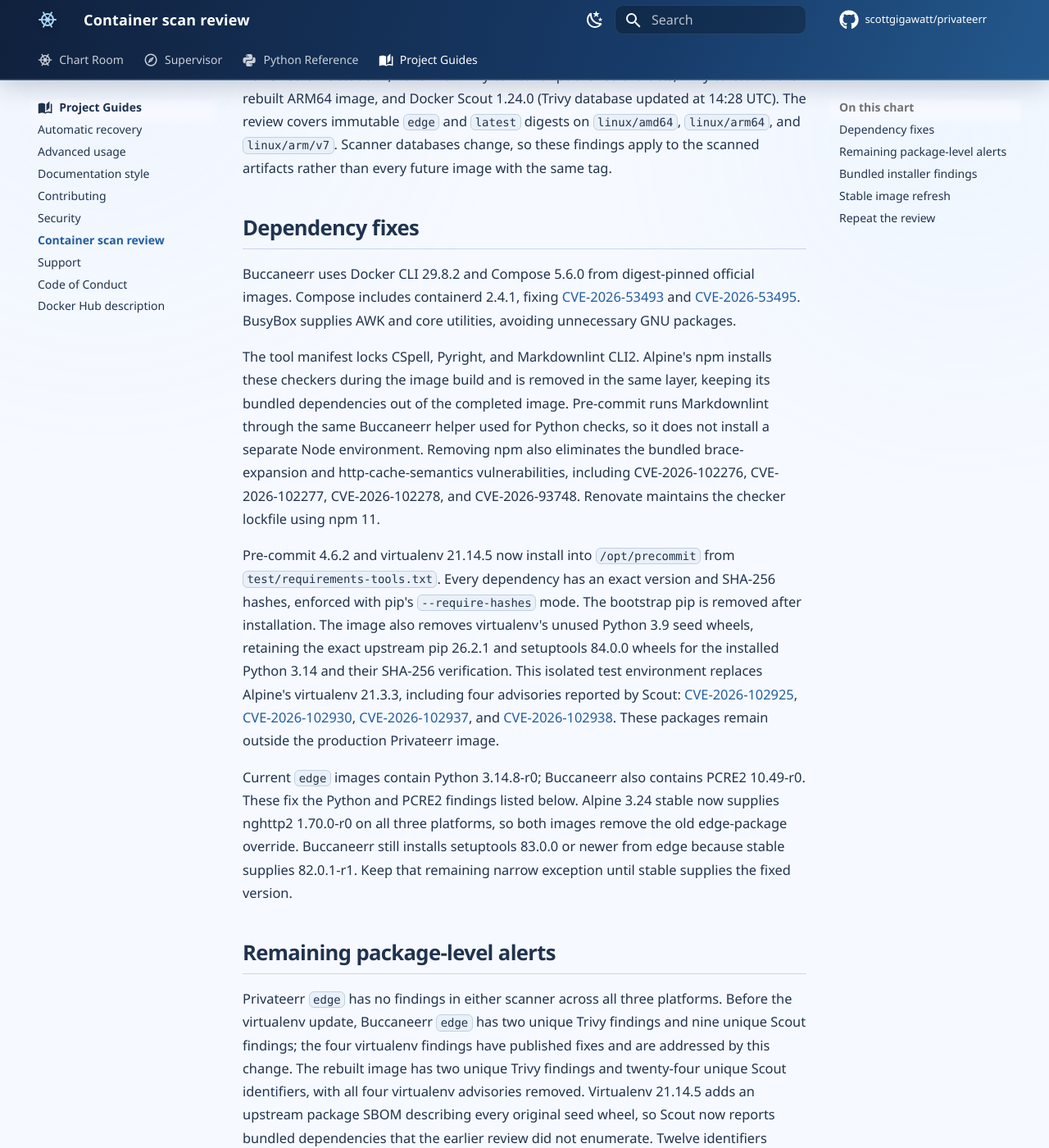
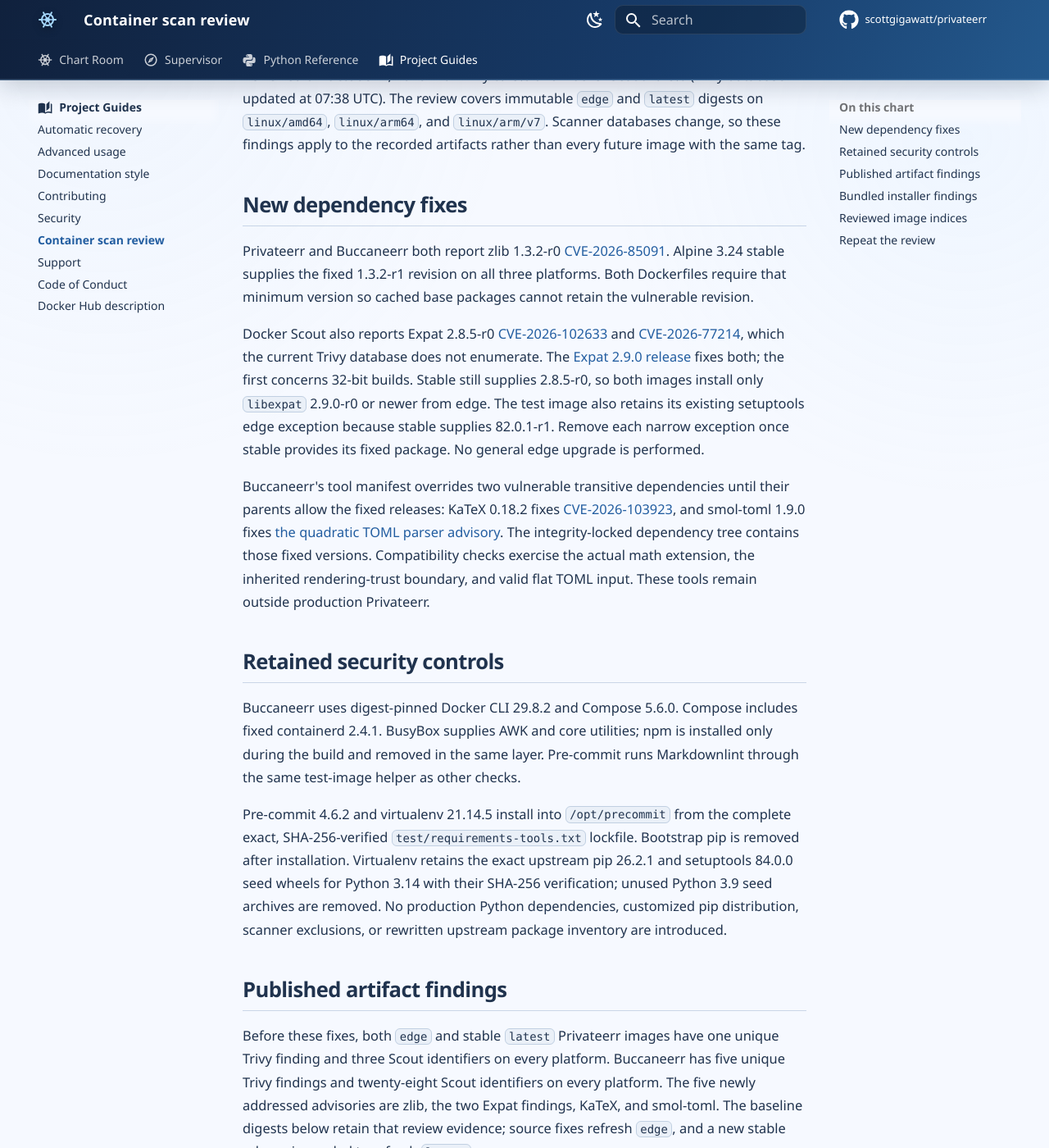
Before and after one commit to scottgigawatt/privateerr, an MkDocs documentation site: the page built from docs/container-scan-review.md, in a window 1280 px wide and 1400 px high, scrolled down 281 px. Shown: the whole window at 82% size. Built offline with MkDocs 1.6.1 and Material for MkDocs 9.7.7, drawn with Linux system fonts in a browser that asks for light colours; comment, search, counter and statistics services are not loaded; some of the changed text lies outside the part shown.

Commit message:
🛡️ Five vulnerable stowaways walk the plank (#108)
Require fixed zlib and scoped Expat packages in both images; patch KaTeX and TOML parser dependencies in Buccaneerr. Refresh the full scan review while preserving visible upstream and package-inventory findings.

````diff
--- a/docs/container-scan-review.md
+++ b/docs/container-scan-review.md
@@ -1,26 +1,33 @@
 # Container scan review
 
-Reviewed on October 4, 2026 with Trivy 0.74.0 for published artifacts, Trivy 0.75.0 for the rebuilt ARM64 image, and Docker Scout 1.24.0 (Trivy database updated at 14:28 UTC). The review covers immutable `edge` and `latest` digests on `linux/amd64`, `linux/arm64`, and `linux/arm/v7`. Scanner databases change, so these findings apply to the scanned artifacts rather than every future image with the same tag.
+Reviewed on October 7, 2026 with Trivy 0.75.0 and Docker Scout 1.25.0 (Trivy database updated at 07:38 UTC). The review covers immutable `edge` and `latest` digests on `linux/amd64`, `linux/arm64`, and `linux/arm/v7`. Scanner databases change, so these findings apply to the recorded artifacts rather than every future image with the same tag.
 
-## Dependency fixes
+## New dependency fixes
 
-Buccaneerr uses Docker CLI 29.8.2 and Compose 5.6.0 from digest-pinned official images. Compose includes containerd 2.4.1, fixing [CVE-2026-53493](https://github.com/containerd/containerd/security/advisories/GHSA-pg57-6jwg-q645) and [CVE-2026-53495](https://github.com/containerd/containerd/security/advisories/GHSA-7jxh-36q5-gcqv). BusyBox supplies AWK and core utilities, avoiding unnecessary GNU packages.
+Privateerr and Buccaneerr both report zlib 1.3.2-r0 [CVE-2026-85091](https://www.cve.org/CVERecord?id=CVE-2026-85091). Alpine 3.24 stable supplies the fixed 1.3.2-r1 revision on all three platforms. Both Dockerfiles require that minimum version so cached base packages cannot retain the vulnerable revision.
 
-The tool manifest locks CSpell, Pyright, and Markdownlint CLI2. Alpine's npm installs these checkers during the image build and is removed in the same layer, keeping its bundled dependencies out of the completed image. Pre-commit runs Markdownlint through the same Buccaneerr helper used for Python checks, so it does not install a separate Node environment. Removing npm also eliminates the bundled brace-expansion and http-cache-semantics vulnerabilities, including CVE-2026-102276, CVE-2026-102277, CVE-2026-102278, and CVE-2026-93748. Renovate maintains the checker lockfile using npm 11.
+Docker Scout also reports Expat 2.8.5-r0 [CVE-2026-102633](https://github.com/libexpat/libexpat/pull/1392) and [CVE-2026-77214](https://github.com/libexpat/libexpat/pull/1393), which the current Trivy database does not enumerate. The [Expat 2.9.0 release](https://github.com/libexpat/libexpat/releases/tag/R_2_9_0) fixes both; the first concerns 32-bit builds. Stable still supplies 2.8.5-r0, so both images install only `libexpat` 2.9.0-r0 or newer from edge. The test image also retains its existing setuptools edge exception because stable supplies 82.0.1-r1. Remove each narrow exception once stable provides its fixed package. No general edge upgrade is performed.
 
-Pre-commit 4.6.2 and virtualenv 21.14.5 now install into `/opt/precommit` from `test/requirements-tools.txt`. Every dependency has an exact version and SHA-256 hashes, enforced with pip's `--require-hashes` mode. The bootstrap pip is removed after installation. The image also removes virtualenv's unused Python 3.9 seed wheels, retaining the exact upstream pip 26.2.1 and setuptools 84.0.0 wheels for the installed Python 3.14 and their SHA-256 verification. This isolated test environment replaces Alpine's virtualenv 21.3.3, including four advisories reported by Scout: [CVE-2026-102925](https://github.com/advisories/GHSA-p58f-9548-mpm2), [CVE-2026-102930](https://github.com/advisories/GHSA-94p9-xgh2-xp45), [CVE-2026-102937](https://github.com/advisories/GHSA-x78j-v8h9-3j2q), and [CVE-2026-102938](https://github.com/advisories/GHSA-9h9j-4vrj-gf7g). These packages remain outside the production Privateerr image.
+Buccaneerr's tool manifest overrides two vulnerable transitive dependencies until their parents allow the fixed releases: KaTeX 0.18.2 fixes [CVE-2026-103923](https://github.com/KaTeX/KaTeX/security/advisories/GHSA-238p-pmpm-9mq7), and smol-toml 1.9.0 fixes [the quadratic TOML parser advisory](https://github.com/squirrelchat/smol-toml/security/advisories/GHSA-r4xh-jqrq-34v2). The integrity-locked dependency tree contains those fixed versions. Compatibility checks exercise the actual math extension, the inherited rendering-trust boundary, and valid flat TOML input. These tools remain outside production Privateerr.
 
-Current `edge` images contain Python 3.14.8-r0; Buccaneerr also contains PCRE2 10.49-r0. These fix the Python and PCRE2 findings listed below. Alpine 3.24 stable now supplies nghttp2 1.70.0-r0 on all three platforms, so both images remove the old edge-package override. Buccaneerr still installs setuptools 83.0.0 or newer from edge because stable supplies 82.0.1-r1. Keep that remaining narrow exception until stable supplies the fixed version.
+## Retained security controls
 
-## Remaining package-level alerts
+Buccaneerr uses digest-pinned Docker CLI 29.8.2 and Compose 5.6.0. Compose includes fixed containerd 2.4.1. BusyBox supplies AWK and core utilities; npm is installed only during the build and removed in the same layer. Pre-commit runs Markdownlint through the same test-image helper as other checks.
 
-Privateerr `edge` has no findings in either scanner across all three platforms. Before the virtualenv update, Buccaneerr `edge` has two unique Trivy findings and nine unique Scout findings; the four virtualenv findings have published fixes and are addressed by this change. The rebuilt image has two unique Trivy findings and twenty-four unique Scout identifiers, with all four virtualenv advisories removed. Virtualenv 21.14.5 adds an upstream package SBOM describing every original seed wheel, so Scout now reports bundled dependencies that the earlier review did not enumerate. Twelve identifiers concern retained packages or their metadata; twelve additional identifiers describe removed Python 3.9 seed assets in that upstream build inventory. The inventory remains unchanged and the removed files are verified absent from the completed image. The remaining package-level reports require the following context. No scanner exclusion hides them.
+Pre-commit 4.6.2 and virtualenv 21.14.5 install into `/opt/precommit` from the complete exact, SHA-256-verified `test/requirements-tools.txt` lockfile. Bootstrap pip is removed after installation. Virtualenv retains the exact upstream pip 26.2.1 and setuptools 84.0.0 seed wheels for Python 3.14 with their SHA-256 verification; unused Python 3.9 seed archives are removed. No production Python dependencies, customized pip distribution, scanner exclusions, or rewritten upstream package inventory are introduced.
 
-- **CVE-2026-93687:** [braces 3.0.3](https://github.com/advisories/GHSA-vfj7-8cjw-p6xm) has a stack-exhaustion issue in deeply nested patterns and no published patched version. Markdownlint CLI2 depends on it through micromatch. Keep the GitHub dependency alert visible and use repository-controlled file patterns for checks.
+## Published artifact findings
+
+Before these fixes, both `edge` and stable `latest` Privateerr images have one unique Trivy finding and three Scout identifiers on every platform. Buccaneerr has five unique Trivy findings and twenty-eight Scout identifiers on every platform. The five newly addressed advisories are zlib, the two Expat findings, KaTeX, and smol-toml. The baseline digests below retain that review evidence; source fixes refresh `edge`, and a new stable release is needed to refresh `latest`.
+
+The remaining package-level reports require the following context. No scanner exclusion hides them.
+
+- **CVE-2026-93687:** [braces 3.0.3](https://github.com/advisories/GHSA-vfj7-8cjw-p6xm) still has no published patched version. Markdownlint CLI2 depends on it through micromatch. Keep the GitHub dependency alert visible and use repository-controlled file patterns for checks.
 - **GO-2026-5932:** The Go [advisory](https://pkg.go.dev/vuln/GO-2026-5932) concerns the unmaintained OpenPGP package. Compose's module metadata includes `golang.org/x/crypto`; the advisory does not apply to every package in that module.
 - **CVE-2025-15558:** Docker's [advisory](https://github.com/docker/cli/security/advisories/GHSA-p436-gjf2-799p) applies to Windows plugin discovery. These Linux images use CLI 29.8.2 and Compose 5.6.0, newer than the patched releases. Scout still reports the Docker CLI module.
-- **CVE-2026-39824:** The Go [advisory](https://pkg.go.dev/vuln/GO-2026-5024) affects a Windows string conversion in `golang.org/x/sys/windows`. Buccaneerr runs the Linux actionlint binary, whose module metadata still includes the older version.
-- **CVE-2026-84445:** The gRPC [advisory](https://github.com/grpc/grpc-go/security/advisories/GHSA-2v4p-qf9q-27wj) affects servers configured with `xds.NewGRPCServer()`. Scout reports gRPC 1.84.0 in the Docker client, but the current upstream advisory lists 1.84.0 as patched. Buccaneerr also starts no xDS server; review the separate Docker host independently.
+- **CVE-2026-39824:** The Go [advisory](https://pkg.go.dev/vuln/GO-2026-5024) affects a Windows string conversion. Buccaneerr runs the Linux actionlint binary, whose module metadata still includes the older version.
+
+Scout no longer reports the earlier gRPC CVE-2026-84445 finding. The current [upstream advisory](https://github.com/grpc/grpc-go/security/advisories/GHSA-2v4p-qf9q-27wj) lists the installed 1.84.0 version as patched.
 
 ## Bundled installer findings
 
@@ -34,22 +41,18 @@
 
 The unused pip 26.0.1 and setuptools 82.0.1 seed wheels target Python 3.9, which this image does not provide. Removing those assets removes their vulnerable code without changing the active Python 3.14 seed wheels. Scout still reports the removed assets from virtualenv's original package SBOM at `virtualenv-21.14.5.dist-info/sboms/virtualenv.cdx.json`; that upstream inventory describes the unmodified distributed wheel, not the image after pruning. Keep this distinction visible when reviewing the scan. A fresh pre-commit Python hook environment verifies that environment creation and package installation still work.
 
-A successful workflow scan rejects fixed high or critical findings; it does not mean either scanner reports zero findings. CI uses `ignore-unfixed: true` and scans its local build. Use the full artifact scans above when evaluating other severities, unfixed dependencies, platforms, and published stable images.
+A successful workflow scan rejects fixed high or critical findings; it does not mean either scanner reports zero findings. CI uses `ignore-unfixed: true` and scans its local build. Use the full artifact scans when evaluating other severities, unfixed dependencies, platforms, and published stable images.
 
-## Stable image refresh
+## Reviewed image indices
 
-The scanned `latest` images still select v2.1.2. Privateerr has seven unique Python advisories in both scanners: CVE-2026-19553, CVE-2026-82049, CVE-2026-15806, CVE-2026-17084, CVE-2026-19672, CVE-2026-15310, and CVE-2026-19445. Python 3.14.8-r0 fixes all seven; the `edge` artifacts already contain it.
-
-Buccaneerr v2.1.2 has 15 unique Trivy findings and 21 unique Scout findings. In addition to the Python advisories, it contains fixed PCRE2 CVE-2026-103111, the old npm dependency findings, the old containerd module findings, and the four virtualenv advisories. Fixed findings require rebuilding stable images from the corrected source. Merging source changes refreshes `edge`; a stable release is required to deliver those fixes through `latest`.
-
-The reviewed image index digests are:
+The scanned `latest` images select v2.1.3. These immutable index digests record the pre-fix artifact snapshot:
 
 | Image | Tag | Index digest |
 | --- | --- | --- |
-| Privateerr | `edge` | `sha256:46c7c388908894225ccc63020c185e0bee77e67df8916efae1f2156bddb78f22` |
-| Privateerr | `latest` | `sha256:04db2616bb7198917c4b316db5b34ae62cac6032084047549d768b8de1421f7b` |
-| Buccaneerr | `edge` | `sha256:a98ac7f7919463334554cc486d37649b930b0a5eeefb3e69f26a2c69890c65f8` |
-| Buccaneerr | `latest` | `sha256:a2255599b6a9905275e5ffe714190fa1beea8293a0428267605199daa3061052` |
+| Privateerr | `edge` | `sha256:c2b04b16b11f62c5ee625f840ff203e7590b313542ec9b9be92497120eb3361f` |
+| Privateerr | `latest` | `sha256:6c20dd59581dd25a2c64b97ef661abddc6a9561047924ce82d6681bdf7adefca` |
+| Buccaneerr | `edge` | `sha256:df79b870f584aeb65aff522e223315678cd1f8847171e8673945af2108499813` |
+| Buccaneerr | `latest` | `sha256:b89b35f1396e44ffbbe06c83222d9278cce95e88c4fe916185f6613ac35cf9bb` |
 
 ## Repeat the review
 
@@ -60,4 +63,4 @@
 docker scout cves registry://ghcr.io/scottgigawatt/buccaneerr@sha256:IMAGE-DIGEST --platform linux/amd64
 ```
 
-Replace `IMAGE-DIGEST` with the published manifest digest for the platform being reviewed. Repeat for every supported platform and retain the scanner version, database date, package versions, and scan date. A clean scan is evidence about that artifact and database snapshot.
+Replace `IMAGE-DIGEST` with the published manifest digest for the platform being reviewed. Repeat for every supported platform and retain scanner versions, database date, package versions, and scan date. A clean scan is evidence about that artifact and database snapshot.
````
Also changed, not shown: 4 other files.
